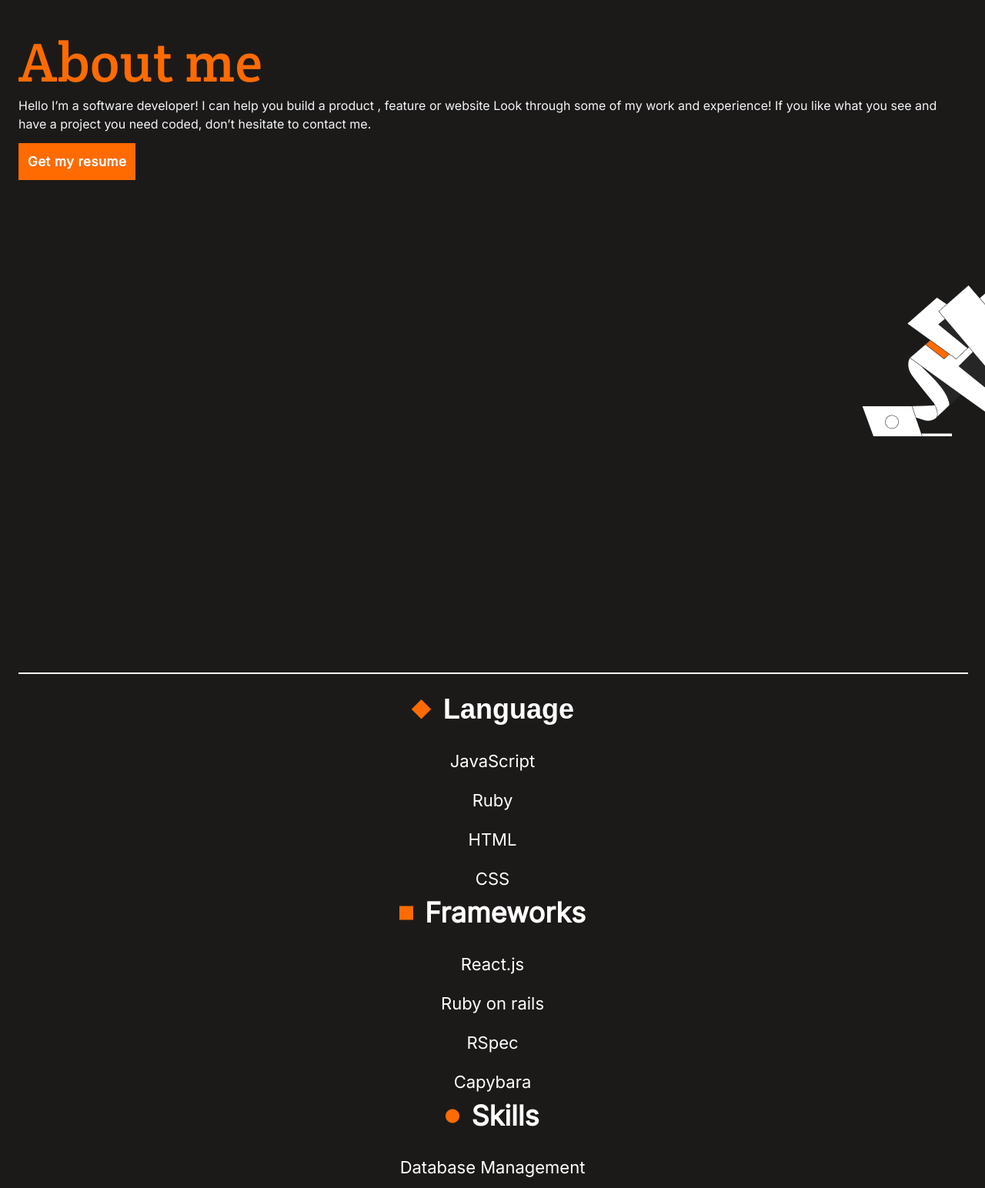
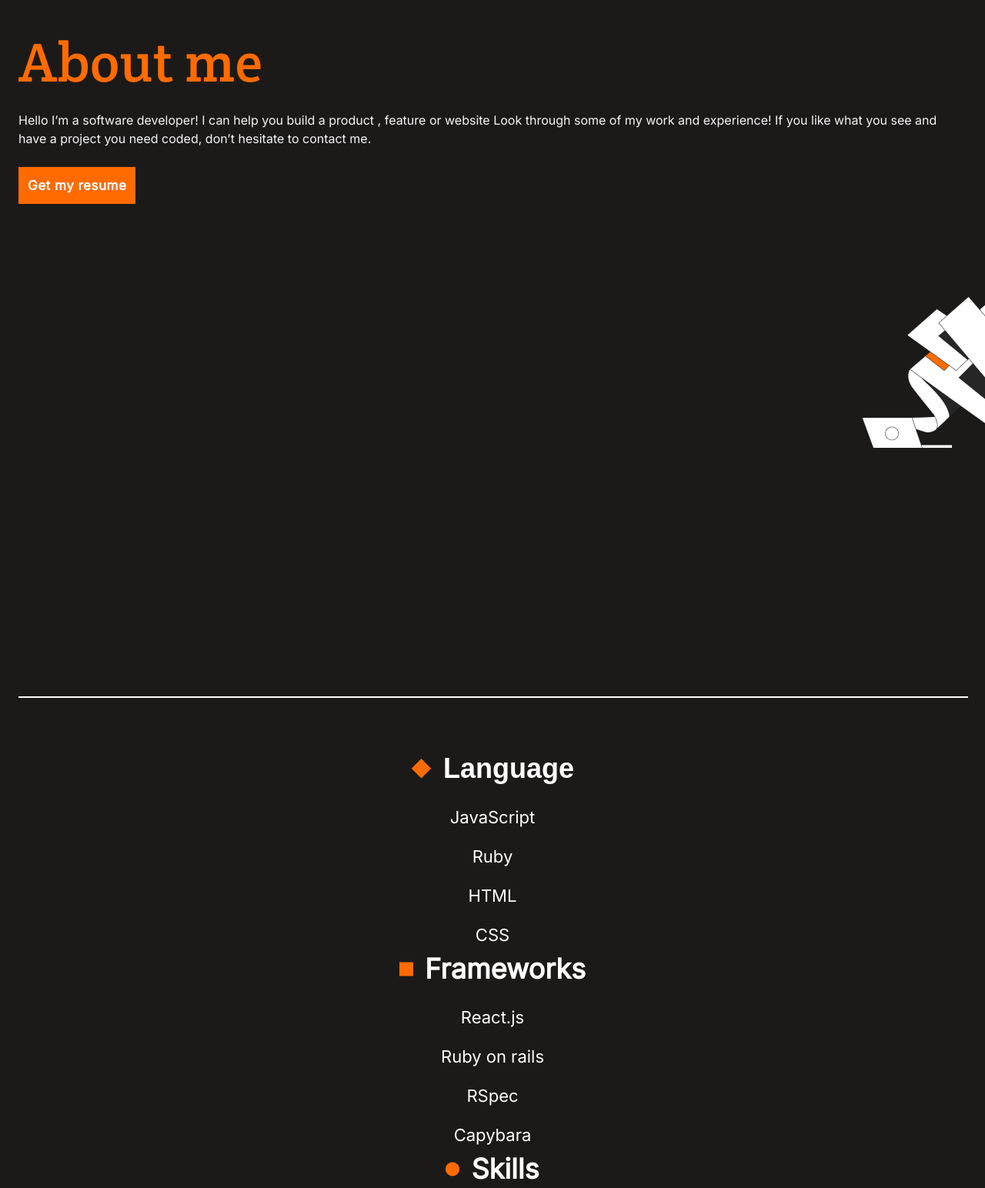
Before and after one commit to Obimbo07/Portfolio-2, a website: page index.html in a window 1280 px wide. Shown: the part 3520-5064 px from the top of the page at 77% size. Drawn offline with Linux system fonts and the light colour scheme.

Commit message:
Update style.css

```diff
--- a/style.css
+++ b/style.css
@@ -279,6 +279,7 @@ header {
   letter-spacing: 0.37px;
   color: #ff6b00;
   text-align: left;
+  margin-bottom: 19px;
 }
 
 .about-text {
@@ -288,7 +289,7 @@ header {
   font-size: 16px;
   line-height: 24px;
   color: #f4f5f7;
-  margin-bottom: 13px;
+  margin-bottom: 25px;
 }
 
 .resume {
@@ -309,6 +310,7 @@ header {
   border: 1px solid #fff;
   width: 100%;
   margin-top: 50%;
+  margin-bottom: 46px;
 }
 
 .skills {
@@ -325,7 +327,7 @@ header {
   flex-direction: column;
   align-items: center;
   padding: 0;
-  gap: 24px;
+  gap: 20px;
 }
 
 .header-list {
@@ -372,6 +374,6 @@ header {
   display: flex;
   flex-direction: column;
   align-items: center;
-  padding: 0 12px;
+  padding: 0 17px;
   gap: 8px;
 }
```
